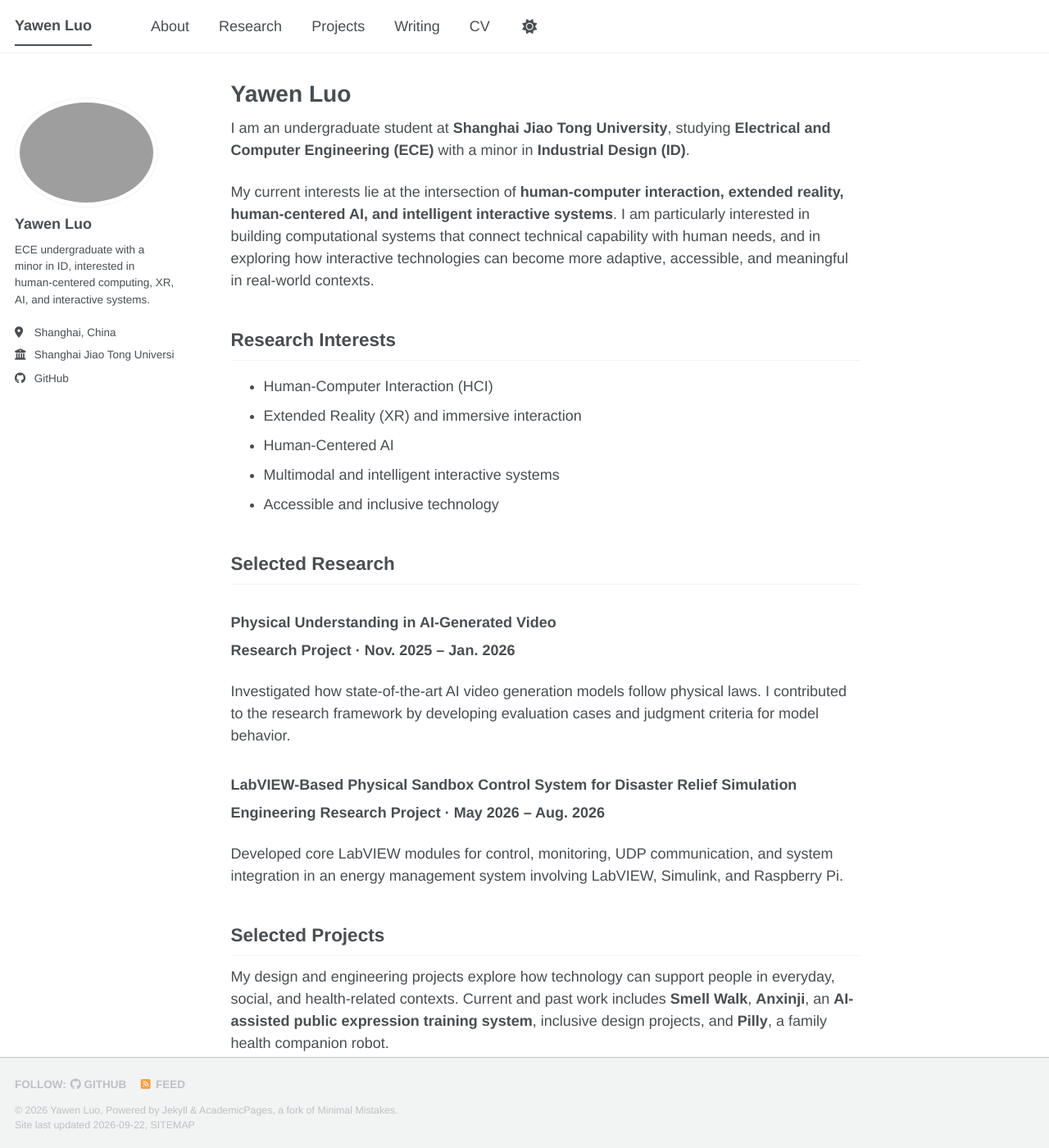
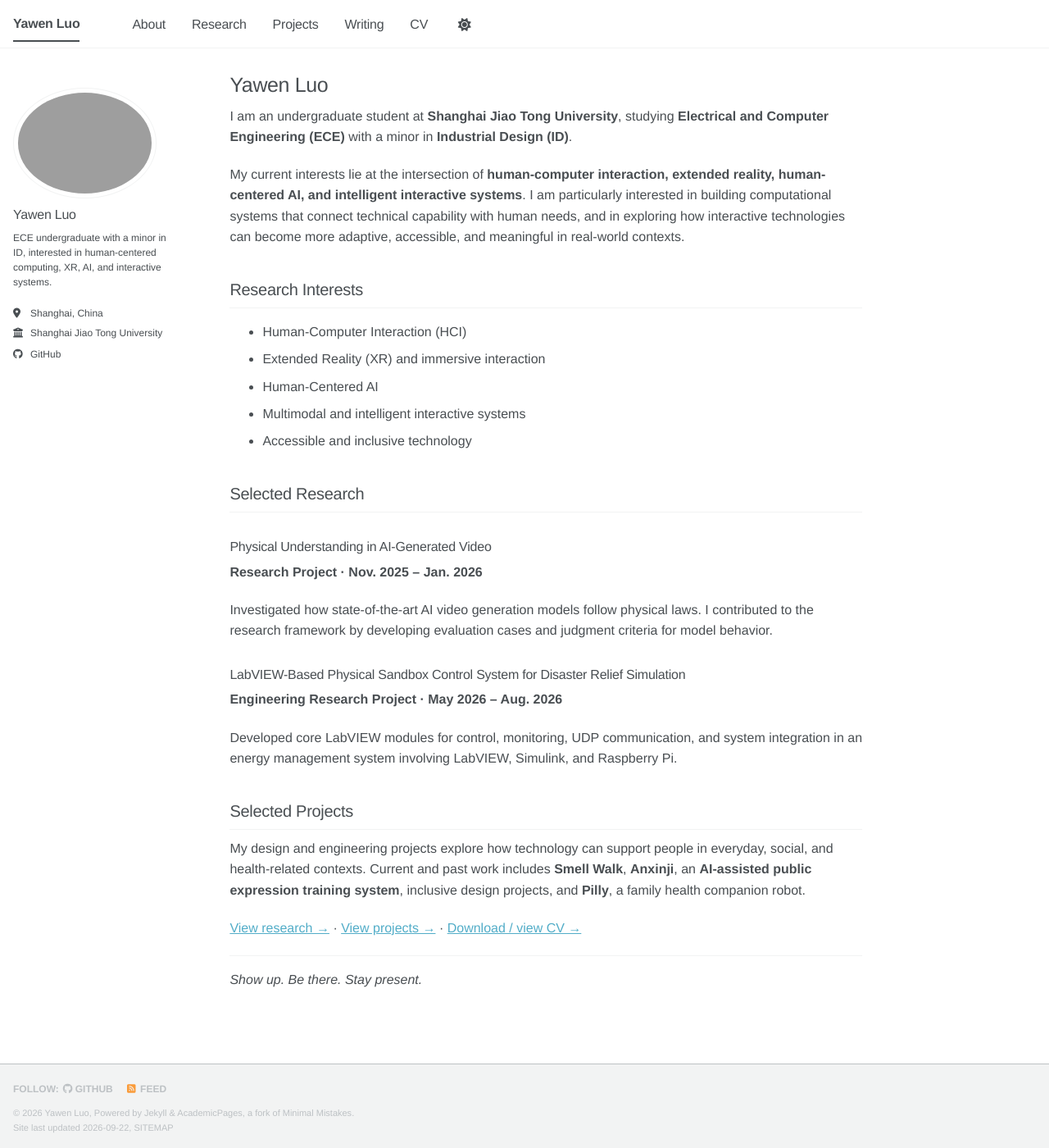
Before and after one commit to yawen-luo/yawen-luo.github.io, a Jekyll site: the page built from _pages/about.md, in a window 1280 px wide and 1400 px high. Shown: the whole window at 82% size. Built offline with Jekyll 4.4.1, drawn with Linux system fonts in a browser that asks for light colours; a style sheet for code colours, icons or effects is not loaded.

Commit message:
Refine typography and font weights

```diff
--- a/assets/css/main.scss
+++ b/assets/css/main.scss
@@ -37,3 +37,63 @@
     "layout/sidebar",
     "layout/json_cv"
 ;
+
+/* ==========================================================================
+   Yawen Luo — custom typography
+   Helvetica Neue first, with clean system fallbacks.
+   ========================================================================== */
+
+html {
+  font-size: 16px;
+}
+
+body {
+  font-family: "Helvetica Neue", Helvetica, Arial, sans-serif;
+  font-weight: 400;
+  line-height: 1.58;
+  -webkit-font-smoothing: antialiased;
+  -moz-osx-font-smoothing: grayscale;
+  text-rendering: optimizeLegibility;
+}
+
+h1, h2, h3, h4, h5, h6,
+.page__title,
+.archive__item-title,
+.author__name,
+.greedy-nav,
+.site-title {
+  font-family: "Helvetica Neue", Helvetica, Arial, sans-serif;
+  letter-spacing: -0.015em;
+}
+
+h1,
+.page__title {
+  font-weight: 500;
+}
+
+h2, h3, h4, h5, h6,
+.archive__item-title {
+  font-weight: 500;
+}
+
+p,
+li {
+  font-weight: 400;
+}
+
+strong,
+b {
+  font-weight: 600;
+}
+
+figcaption,
+.page__meta,
+.archive__item-excerpt {
+  font-family: "Helvetica Neue", Helvetica, Arial, sans-serif;
+  font-weight: 400;
+}
+
+.greedy-nav a,
+.masthead a {
+  font-weight: 400;
+}
```
